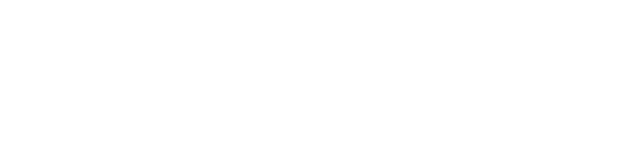
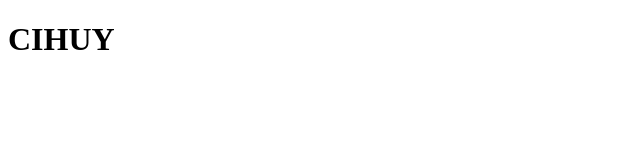
Before and after one commit to irsa2972008-eng/git-test, a plain HTML site: page index.html in a window 1280 px wide. Shown: the whole page, without its empty margins (0-640 px from the left). Drawn offline with Linux system fonts and the light colour scheme.

Commit message:
menambahkan judul

```diff
--- a/index.html
+++ b/index.html
@@ -6,6 +6,6 @@
     <title>Document</title>
 </head>
 <body>
-
+    <h1>CIHUY</h1>
 </body>
 </html>
```
